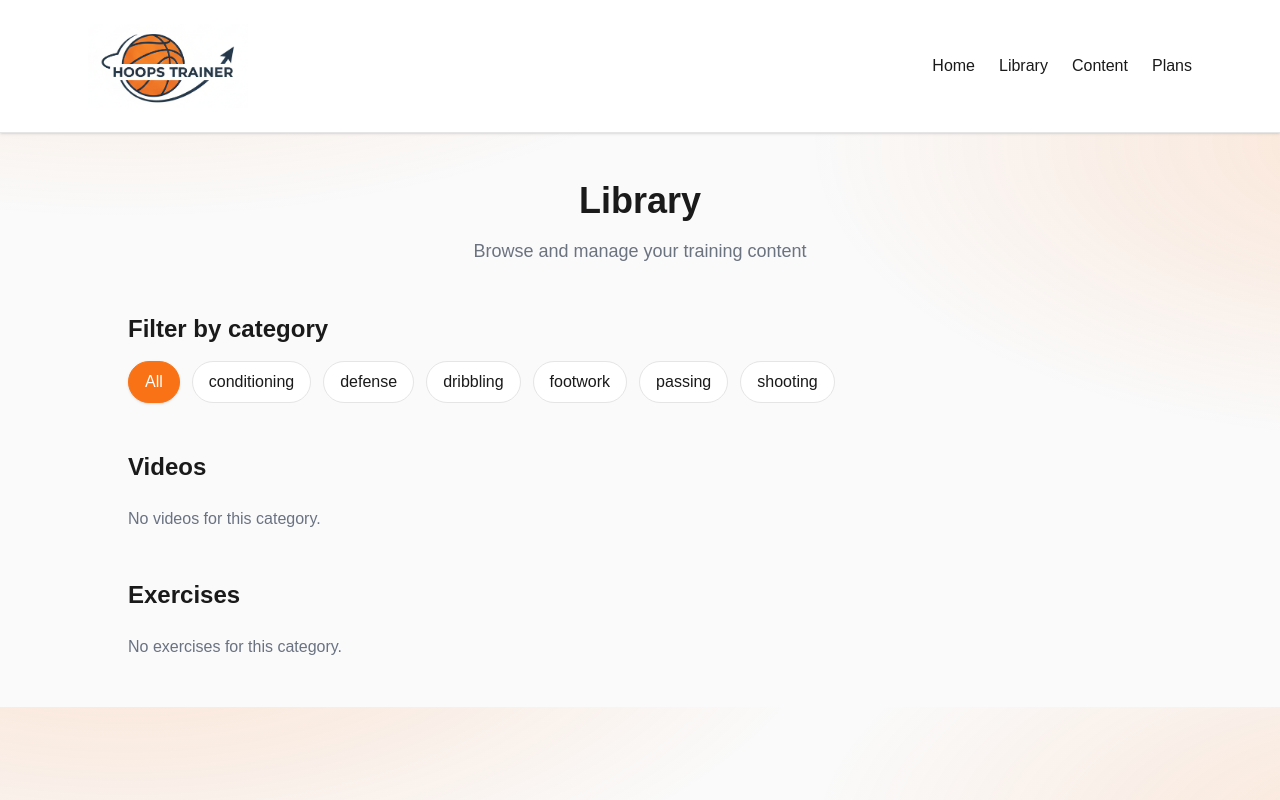
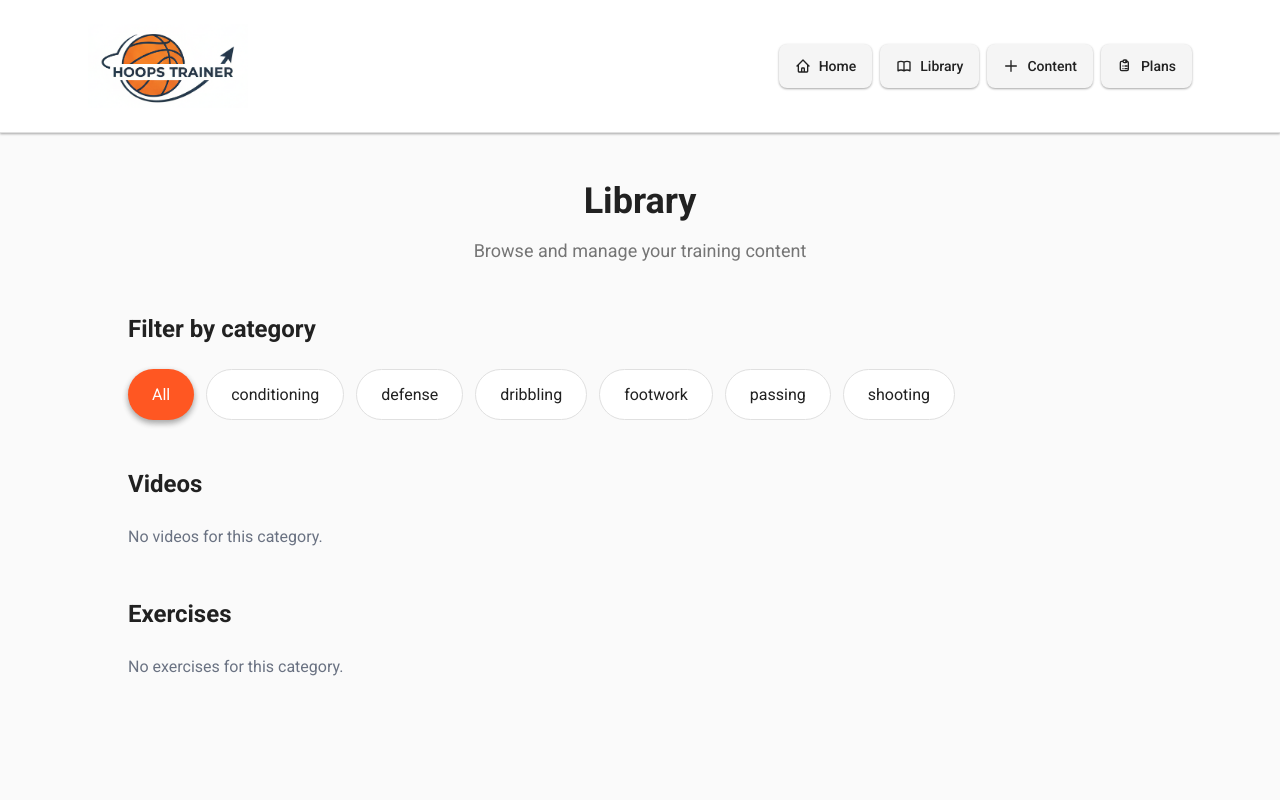
Before and after one commit to jmjcko/hoops-trainer, a Next.js app: page /library in a window 1280 px wide. Built offline with nearby package versions, Linux system fonts and the light colour scheme.

Commit message:
feat(ui): replace emoji icons with minimalistic SVG icons in navigation

```diff
--- a/src/app/globals.css
+++ b/src/app/globals.css
@@ -1,13 +1,21 @@
 @import "tailwindcss";
 
 :root {
+  /* Material Design Color Palette */
   --background: #fafafa;
-  --foreground: #1a1a1a;
-  --accent: #f97316; /* orange-500 */
+  --foreground: #212121;
+  --accent: #ff5722; /* Material Orange */
   --accent-contrast: #ffffff;
   --surface: #ffffff;
-  --border: #e5e5e5;
-  --muted: #6b7280;
+  --surface-variant: #f5f5f5;
+  --border: #e0e0e0;
+  --muted: #757575;
+  --primary: #2196f3;
+  --primary-dark: #1976d2;
+  --secondary: #ff9800;
+  --error: #f44336;
+  --success: #4caf50;
+  --warning: #ff9800;
 }
 
 @theme inline {
@@ -15,26 +23,22 @@
   --color-foreground: var(--foreground);
   --color-accent: var(--accent);
   --color-accent-contrast: var(--accent-contrast);
+  --color-surface: var(--surface);
+  --color-border: var(--border);
+  --color-muted: var(--muted);
   --font-sans: var(--font-roboto);
   --font-mono: var(--font-geist-mono);
 }
 
-@media (prefers-color-scheme: dark) {
-  :root {
-    --background: #0a0a0a;
-    --foreground: #f5f5f5;
-    --accent: #ea580c; /* orange-600 for dark */
-    --accent-contrast: #0a0a0a;
-    --surface: #1a1a1a;
-    --border: #333333;
-    --muted: #9ca3af;
-  }
+body {
+  background: var(--background);
+  color: var(--foreground);
+  font-family: var(--font-roboto), -apple-system, BlinkMacSystemFont, 'Segoe UI', Roboto, sans-serif;
+  line-height: 1.6;
 }
 
-body {
-  background: radial-gradient(1200px 600px at 10% -20%, color-mix(in oklab, var(--accent) 20%, transparent) 0%, transparent 60%),
-    radial-gradient(1000px 500px at 110% 20%, color-mix(in oklab, var(--accent) 16%, transparent) 0%, transparent 60%),
-    var(--background);
-  color: var(--foreground);
-  font-family: Arial, Helvetica, sans-serif;
-}
+/* Material Design Shadows */
+.shadow-1 { box-shadow: 0 1px 3px rgba(0,0,0,0.12), 0 1px 2px rgba(0,0,0,0.24); }
+.shadow-2 { box-shadow: 0 3px 6px rgba(0,0,0,0.16), 0 3px 6px rgba(0,0,0,0.23); }
+.shadow-3 { box-shadow: 0 10px 20px rgba(0,0,0,0.19), 0 6px 6px rgba(0,0,0,0.23); }
+.shadow-4 { box-shadow: 0 14px 28px rgba(0,0,0,0.25), 0 10px 10px rgba(0,0,0,0.22); }
--- a/src/app/layout.tsx
+++ b/src/app/layout.tsx
@@ -35,16 +35,36 @@ export default function RootLayout({
       <body
         className={`${roboto.variable} ${geistMono.variable} ${display.variable} antialiased`}
       >
-        <header className="border-b border-[var(--border)] bg-[var(--surface)] shadow-sm">
+        <header className="bg-[var(--surface)] shadow-1 border-b border-[var(--border)]">
           <nav className="max-w-6xl mx-auto flex gap-8 p-6 items-center">
             <a href="/" className="flex items-center gap-3" aria-label="HOOPS Trainer Home">
               <Image src="/logo.png" width={160} height={32} alt="HOOPS Trainer" priority />
             </a>
-            <div className="flex gap-6 ml-auto">
-              <a href="/" className="text-[var(--foreground)] hover:text-[var(--accent)] transition-colors font-medium">Home</a>
-              <a href="/library" className="text-[var(--foreground)] hover:text-[var(--accent)] transition-colors font-medium">Library</a>
-              <a href="/content-management" className="text-[var(--foreground)] hover:text-[var(--accent)] transition-colors font-medium">Content</a>
-              <a href="/plan-builder" className="text-[var(--foreground)] hover:text-[var(--accent)] transition-colors font-medium">Plans</a>
+            <div className="flex gap-2 ml-auto">
+              <a href="/" className="flex items-center gap-2 px-4 py-3 rounded-lg bg-[var(--surface-variant)] text-[var(--foreground)] hover:bg-[var(--accent)] hover:text-[var(--accent-contrast)] transition-all duration-200 font-medium text-sm shadow-1 hover:shadow-2">
+                <svg className="w-4 h-4" fill="none" stroke="currentColor" viewBox="0 0 24 24">
+                  <path strokeLinecap="round" strokeLinejoin="round" strokeWidth={2} d="M3 12l2-2m0 0l7-7 7 7M5 10v10a1 1 0 001 1h3m10-11l2 2m-2-2v10a1 1 0 01-1 1h-3m-6 0a1 1 0 001-1v-4a1 1 0 011-1h2a1 1 0 011 1v4a1 1 0 001 1m-6 0h6" />
+                </svg>
+                <span>Home</span>
+              </a>
+              <a href="/library" className="flex items-center gap-2 px-4 py-3 rounded-lg bg-[var(--surface-variant)] text-[var(--foreground)] hover:bg-[var(--accent)] hover:text-[var(--accent-contrast)] transition-all duration-200 font-medium text-sm shadow-1 hover:shadow-2">
+                <svg className="w-4 h-4" fill="none" stroke="currentColor" viewBox="0 0 24 24">
+                  <path strokeLinecap="round" strokeLinejoin="round" strokeWidth={2} d="M12 6.253v13m0-13C10.832 5.477 9.246 5 7.5 5S4.168 5.477 3 6.253v13C4.168 18.477 5.754 18 7.5 18s3.332.477 4.5 1.253m0-13C13.168 5.477 14.754 5 16.5 5c1.746 0 3.332.477 4.5 1.253v13C19.832 18.477 18.246 18 16.5 18c-1.746 0-3.332.477-4.5 1.253" />
+                </svg>
+                <span>Library</span>
+              </a>
+              <a href="/content-management" className="flex items-center gap-2 px-4 py-3 rounded-lg bg-[var(--surface-variant)] text-[var(--foreground)] hover:bg-[var(--accent)] hover:text-[var(--accent-contrast)] transition-all duration-200 font-medium text-sm shadow-1 hover:shadow-2">
+                <svg className="w-4 h-4" fill="none" stroke="currentColor" viewBox="0 0 24 24">
+                  <path strokeLinecap="round" strokeLinejoin="round" strokeWidth={2} d="M12 4v16m8-8H4" />
+                </svg>
+                <span>Content</span>
+              </a>
+              <a href="/plan-builder" className="flex items-center gap-2 px-4 py-3 rounded-lg bg-[var(--surface-variant)] text-[var(--foreground)] hover:bg-[var(--accent)] hover:text-[var(--accent-contrast)] transition-all duration-200 font-medium text-sm shadow-1 hover:shadow-2">
+                <svg className="w-4 h-4" fill="none" stroke="currentColor" viewBox="0 0 24 24">
+                  <path strokeLinecap="round" strokeLinejoin="round" strokeWidth={2} d="M9 5H7a2 2 0 00-2 2v10a2 2 0 002 2h8a2 2 0 002-2V7a2 2 0 00-2-2h-2M9 5a2 2 0 002 2h2a2 2 0 002-2M9 5a2 2 0 012-2h2a2 2 0 012 2m-3 7h3m-3 4h3m-6-4h.01M9 16h.01" />
+                </svg>
+                <span>Plans</span>
+              </a>
             </div>
           </nav>
         </header>
--- a/src/app/library/page.tsx
+++ b/src/app/library/page.tsx
@@ -70,11 +70,11 @@ export default function LibraryPage() {
 
 
 
-      <section className="space-y-4">
+      <section className="space-y-6">
         <h2 className="text-2xl font-semibold text-[var(--foreground)]">Filter by category</h2>
         <div className="flex flex-wrap gap-3">
           <button
-            className={`px-4 py-2 rounded-full border transition-all ${activeCategory === "all" ? "bg-[var(--accent)] text-[var(--accent-contrast)] border-[var(--accent)] shadow-sm" : "bg-[var(--surface)] text-[var(--foreground)] border-[var(--border)] hover:border-[var(--accent)]"}`}
+            className={`px-6 py-3 rounded-full transition-all duration-200 ${activeCategory === "all" ? "bg-[var(--accent)] text-[var(--accent-contrast)] shadow-2" : "bg-[var(--surface)] text-[var(--foreground)] border border-[var(--border)] hover:shadow-1 hover:border-[var(--accent)]"}`}
             onClick={() => setActiveCategory("all")}
           >
             All
@@ -82,7 +82,7 @@ export default function LibraryPage() {
           {categories.map(cat => (
             <button
               key={cat}
-              className={`px-4 py-2 rounded-full border transition-all ${activeCategory === cat ? "bg-[var(--accent)] text-[var(--accent-contrast)] border-[var(--accent)] shadow-sm" : "bg-[var(--surface)] text-[var(--foreground)] border-[var(--border)] hover:border-[var(--accent)]"}`}
+              className={`px-6 py-3 rounded-full transition-all duration-200 ${activeCategory === cat ? "bg-[var(--accent)] text-[var(--accent-contrast)] shadow-2" : "bg-[var(--surface)] text-[var(--foreground)] border border-[var(--border)] hover:shadow-1 hover:border-[var(--accent)]"}`}
               onClick={() => setActiveCategory(cat)}
             >
               {cat}
@@ -100,18 +100,23 @@ export default function LibraryPage() {
               ? `https://www.youtube.com/embed/${yt}`
               : (v.platform === "facebook" ? buildFacebookEmbedUrl(v.url) : v.url);
             return (
-              <div key={v.id} className="space-y-2 rounded-xl border border-black/5 dark:border-white/10 bg-white/50 dark:bg-white/5 backdrop-blur-sm p-2">
-                <div className="w-full bg-black/10 h-32 md:h-36 rounded-lg overflow-hidden">
+              <div key={v.id} className="bg-[var(--surface)] shadow-1 rounded-lg overflow-hidden transition-all duration-200 hover:shadow-2">
+                <div className="w-full bg-black/10 h-32 md:h-36">
                   <iframe className="w-full h-full" src={src} allow="accelerometer; autoplay; clipboard-write; encrypted-media; gyroscope; picture-in-picture" allowFullScreen />
                 </div>
-                <div className="flex justify-between items-center">
-                  <div className="flex items-center gap-2 min-w-0">
-                    <span className="text-xs rounded-full px-2 py-0.5 bg-[var(--accent)] text-[var(--accent-contrast)]">
+                <div className="p-4 space-y-3">
+                  <div className="flex items-center justify-between">
+                    <span className="inline-flex items-center px-3 py-1 rounded-full text-xs font-medium bg-[var(--accent)] text-[var(--accent-contrast)]">
                       {v.category || "uncategorized"}
                     </span>
-                    <span className="text-sm text-gray-500 truncate">{v.id}</span>
+                    <button
+                      className="text-[var(--error)] hover:text-[var(--error)]/80 transition-colors text-sm font-medium"
+                      onClick={() => handleRemoveVideo(v.id)}
+                    >
+                      Remove
+                    </button>
                   </div>
-                  <button className="text-red-600" onClick={() => handleRemoveVideo(v.id)}>Remove</button>
+                  <div className="text-xs text-[var(--muted)] truncate">{v.id}</div>
                 </div>
               </div>
             );
@@ -124,15 +129,24 @@ export default function LibraryPage() {
         <h2 className="text-2xl font-semibold text-[var(--foreground)]">Exercises</h2>
         <ul className="space-y-2">
           {filteredExercises.map(e => (
-            <li key={e.id} className="rounded border p-3">
-              <div className="flex items-center justify-between gap-2">
-                <div className="min-w-0 flex items-center gap-2">
-                  <div className="font-medium truncate">{e.title}</div>
-                  <span className="text-xs rounded-full px-2 py-0.5 bg-[var(--accent)] text-[var(--accent-contrast)]">{e.category || "uncategorized"}</span>
+            <li key={e.id} className="bg-[var(--surface)] shadow-1 rounded-lg p-4 transition-all duration-200 hover:shadow-2">
+              <div className="flex items-start justify-between gap-4">
+                <div className="flex-1 min-w-0">
+                  <div className="flex items-center gap-3 mb-2">
+                    <h3 className="font-medium text-[var(--foreground)] truncate">{e.title}</h3>
+                    <span className="inline-flex items-center px-2 py-1 rounded-full text-xs font-medium bg-[var(--accent)] text-[var(--accent-contrast)]">
+                      {e.category || "uncategorized"}
+                    </span>
+                  </div>
+                  {e.description && <p className="text-sm text-[var(--muted)] leading-relaxed">{e.description}</p>}
                 </div>
-                <button className="text-red-600" onClick={() => handleRemoveExercise(e.id)}>Remove</button>
+                <button
+                  className="text-[var(--error)] hover:text-[var(--error)]/80 transition-colors text-sm font-medium flex-shrink-0"
+                  onClick={() => handleRemoveExercise(e.id)}
+                >
+                  Remove
+                </button>
               </div>
-              {e.description && <div className="text-sm text-gray-500">{e.description}</div>}
             </li>
           ))}
           {filteredExercises.length === 0 && <p className="text-gray-500">No exercises for this category.</p>}
```
